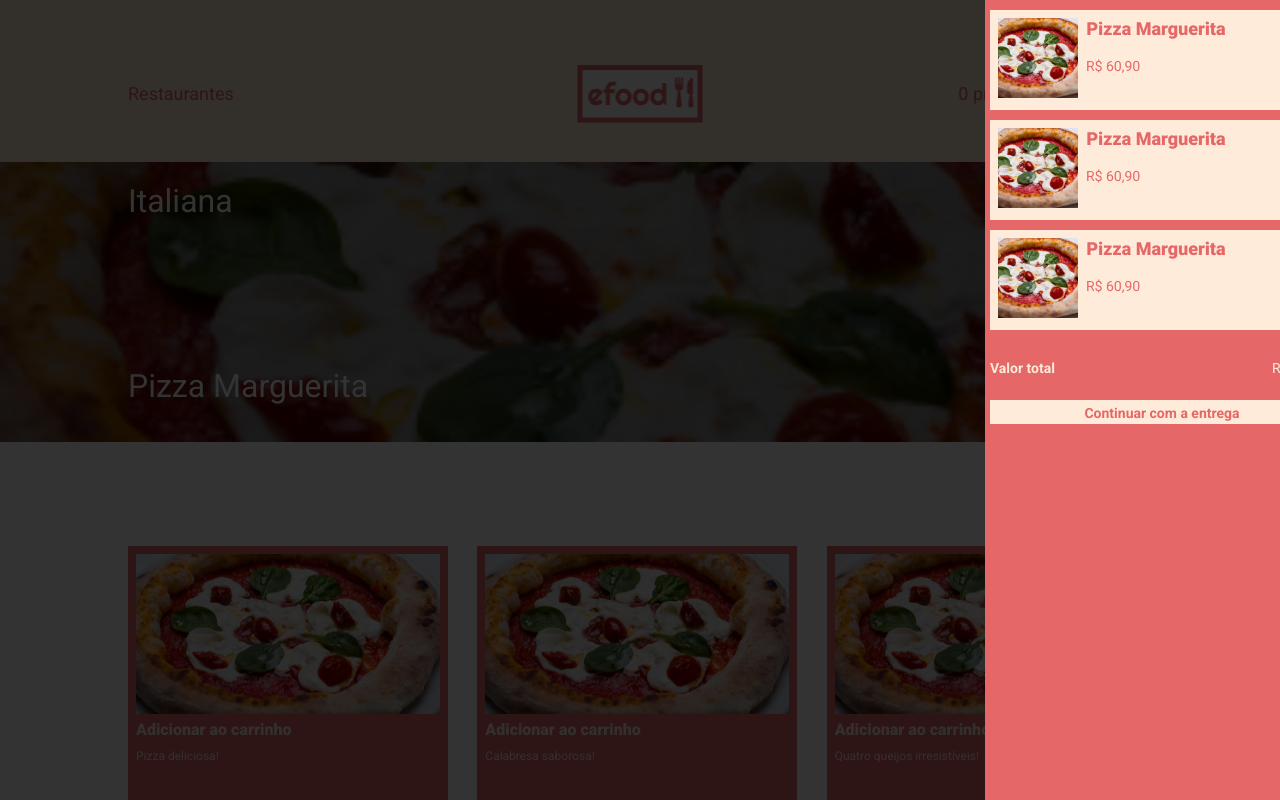
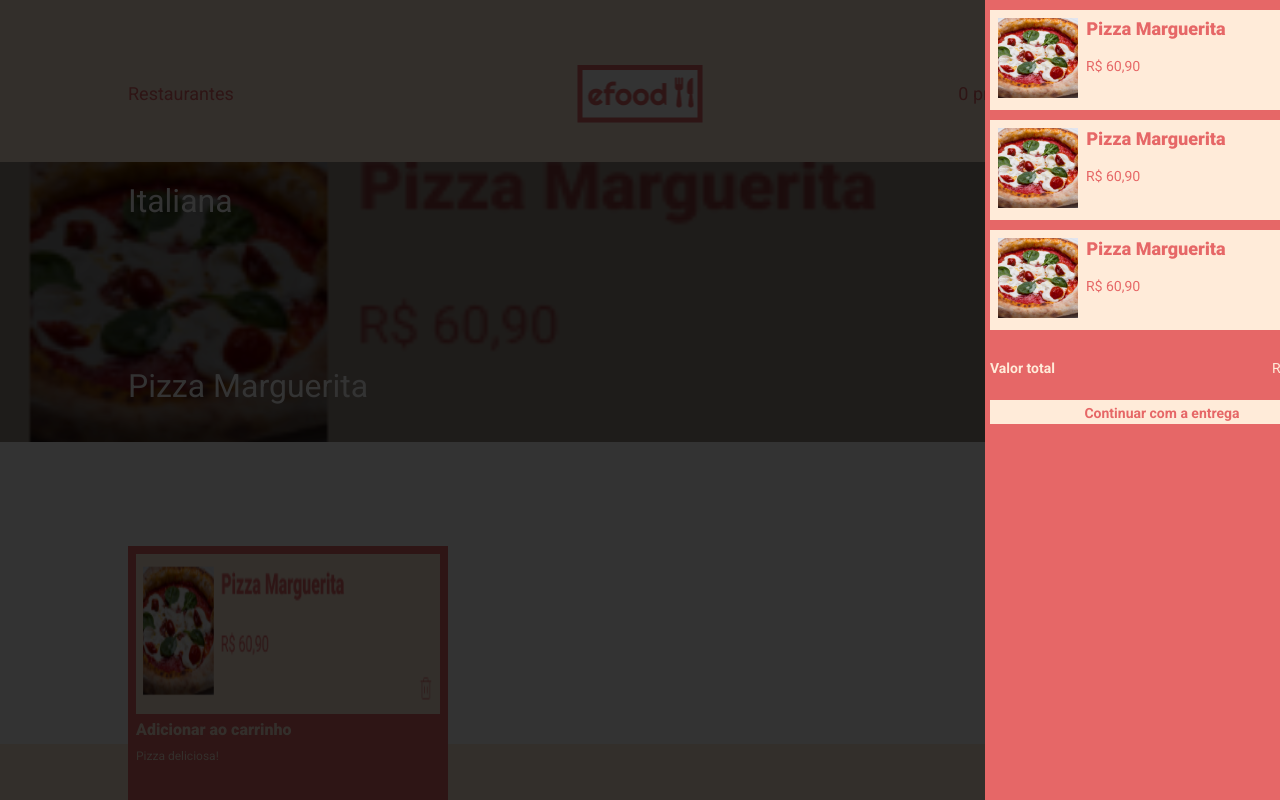
Before and after one commit to evenilsonguerreiro/efood2, a React (Create React App) app: page /perfilcarrinho in a window 1280 px wide. Shown: the top 800 px of the page. Built offline with nearby package versions, Linux system fonts and the light colour scheme.

Commit message:
incluindo modal

```diff
--- a/src/pages/Perfil/index.tsx
+++ b/src/pages/Perfil/index.tsx
@@ -16,6 +16,9 @@ import {
 } from './styles'
 import close from '../../assets/imagem/close 1.png'
 import { Link } from 'react-router-dom'
+
+// 👇 Exportando o tipo Cardapio para uso em outros arquivos
+export type { Cardapio }
 
 export const Perfil = () => {
   const [itemSelecionado, setItemSelecionado] = useState<ItemCardapio | null>(null)
--- a/src/pages/PerfilCarrinho/index.tsx
+++ b/src/pages/PerfilCarrinho/index.tsx
@@ -2,16 +2,15 @@
 import Footer from '../../components/Footer'
 import HeaderPerfil from '../../components/HeaderPerfil'
 import Hero from '../../components/Hero'
-import image from '../../assets/imagem/image 3 (2).png'
 import produto1 from '../../assets/imagem/produto1.png'
 import { useState } from 'react'
 import { BarraLateral, Content, Overlay, Precos } from './styles'
 import { CardButton } from '../../components/Product2/styles'
 import { Link } from 'react-router-dom'
-import ProductList2 from '../../components/ProductList2'
-import { Cardapio } from '../Perfil'
+import ProductList2, { Cardapio } from '../../components/ProductList2'
 
-export const italiano: Cardapio[] = [
+// Mock temporário - remova quando for usar dados da API
+const italiano: Cardapio[] = [
   {
     id: 1,
     titulo: 'Pizza Marguerita',
@@ -19,95 +18,16 @@ export const italiano: Cardapio[] = [
       'A clássica Marguerita: molho de tomate suculento, mussarela derretida, manjericão fresco e um toque de azeite. Sabor e simplicidade!',
     cardapio: [
       {
-        foto: image,
+        foto: produto1,
         preco: 25.0,
         nome: 'Adicionar ao carrinho',
         descricao: 'Pizza deliciosa!',
         porcao: 'Média'
       }
     ],
-    capa: image
-  },
-  {
-    id: 2,
-    titulo: 'Pizza Calabresa',
-    descricao:
-      'Pizza de calabresa com cebola, muito saborosa e ideal para quem adora um toque picante!',
-    cardapio: [
-      {
-        foto: image,
-        preco: 28.0,
-        nome: 'Adicionar ao carrinho',
-        descricao: 'Calabresa saborosa!',
-        porcao: 'Grande'
-      }
-    ],
-    capa: image
-  },
-  {
-    id: 3,
-    titulo: 'Pizza 4 Queijos',
-    descricao:
-      'A pizza clássica de 4 queijos, com muçarela, parmesão, gorgonzola e provolone.',
-    cardapio: [
-      {
-        foto: image,
-        preco: 35.0,
-        nome: 'Adicionar ao carrinho',
-        descricao: 'Quatro queijos irresistíveis!',
-        porcao: 'Média'
-      }
-    ],
-    capa: image
-  },
-  {
-    id: 4,
-    titulo: 'Pizza de Frango com Catupiry',
-    descricao:
-      'Pizza de frango com catupiry, uma combinação perfeita de cremosidade e sabor!',
-    cardapio: [
-      {
-        foto: image,
-        preco: 30.0,
-        nome: 'Adicionar ao carrinho',
-        descricao: 'Frango com catupiry!',
-        porcao: 'Grande'
-      }
-    ],
-    capa: image
-  },
-  {
-    id: 5,
-    titulo: 'Pizza de Frutos do Mar',
-    descricao:
-      'Pizza com camarões frescos, mariscos e um toque de limão siciliano.',
-    cardapio: [
-      {
-        foto: image,
-        preco: 40.0,
-        nome: 'Adicionar ao carrinho',
-        descricao: 'Frutos do mar!',
-        porcao: 'Média'
-      }
-    ],
-    capa: image
-  },
-  {
-    id: 6,
-    titulo: 'Pizza Vegana',
-    descricao:
-      'Pizza sem produtos de origem animal, com uma deliciosa combinação de legumes frescos.',
-    cardapio: [
-      {
-        foto: image,
-        preco: 32.0,
-        nome: 'Adicionar ao carrinho',
-        descricao: 'Pizza vegana deliciosa!',
-        porcao: 'Média'
-      }
-    ],
-    capa: image
+    capa: produto1
   }
+  // Você pode adicionar mais pizzas aqui se quiser
 ]
 
 const PerfilCarrinho = () => {
@@ -127,7 +47,7 @@ const PerfilCarrinho = () => {
           subtitle={italiano[0].titulo}
         />
       )}
-      <ProductList2 cardapios={italiano} />
+      <ProductList2 cardapios={italiano} abrirModal={() => {}} />
       <Footer />
       {showOverlay && (
         <Overlay>
--- a/src/pages/PerfilConfirmacao/index.tsx
+++ b/src/pages/PerfilConfirmacao/index.tsx
@@ -127,9 +127,15 @@ const PerfilConfirmacao = () => {
           subtitle={italiano[0].titulo}
         />
       )}
-      <ProductList2 cardapios={italiano} />
+
+      <ProductList2
+        cardapios={italiano}
+        abrirModal={() => {
+          // eslint-disable-next-line @typescript-eslint/no-empty-function
+        }}
+      />
+
       <Footer />
-
       {showOverlay && (
         <Overlay>
           <Content onClick={handleClose}>
@@ -153,5 +159,4 @@ const PerfilConfirmacao = () => {
     </>
   )
 }
-
 export default PerfilConfirmacao
--- a/src/pages/PerfilEntrega/index.tsx
+++ b/src/pages/PerfilEntrega/index.tsx
@@ -138,7 +138,7 @@ const PerfilEntrega = () => {
           subtitle={italiano[0].titulo}
         />
       )}
-      <ProductList2 cardapios={italiano} />
+      <ProductList2 cardapios={italiano} abrirModal={() => {}} />
       <Footer />
       {showOverlay && (
         <Overlay>
--- a/src/pages/PerfilPagamento/index.tsx
+++ b/src/pages/PerfilPagamento/index.tsx
@@ -128,7 +128,6 @@ export const italiano: Cardapio[] = [
 
 const PerfilPagamento = () => {
   const [showOverlay, setShowOverlay] = useState(true)
-
   const handleClose = () => {
     setShowOverlay(false)
   }
@@ -143,7 +142,12 @@ const PerfilPagamento = () => {
           subtitle={italiano[0].titulo}
         />
       )}
-      <ProductList2 cardapios={italiano} />
+      <ProductList2
+        cardapios={italiano}
+        abrirModal={() => {
+          // eslint-disable-next-line @typescript-eslint/no-empty-function
+        }}
+      />
       <Footer />
       {showOverlay && (
         <Overlay>
```
